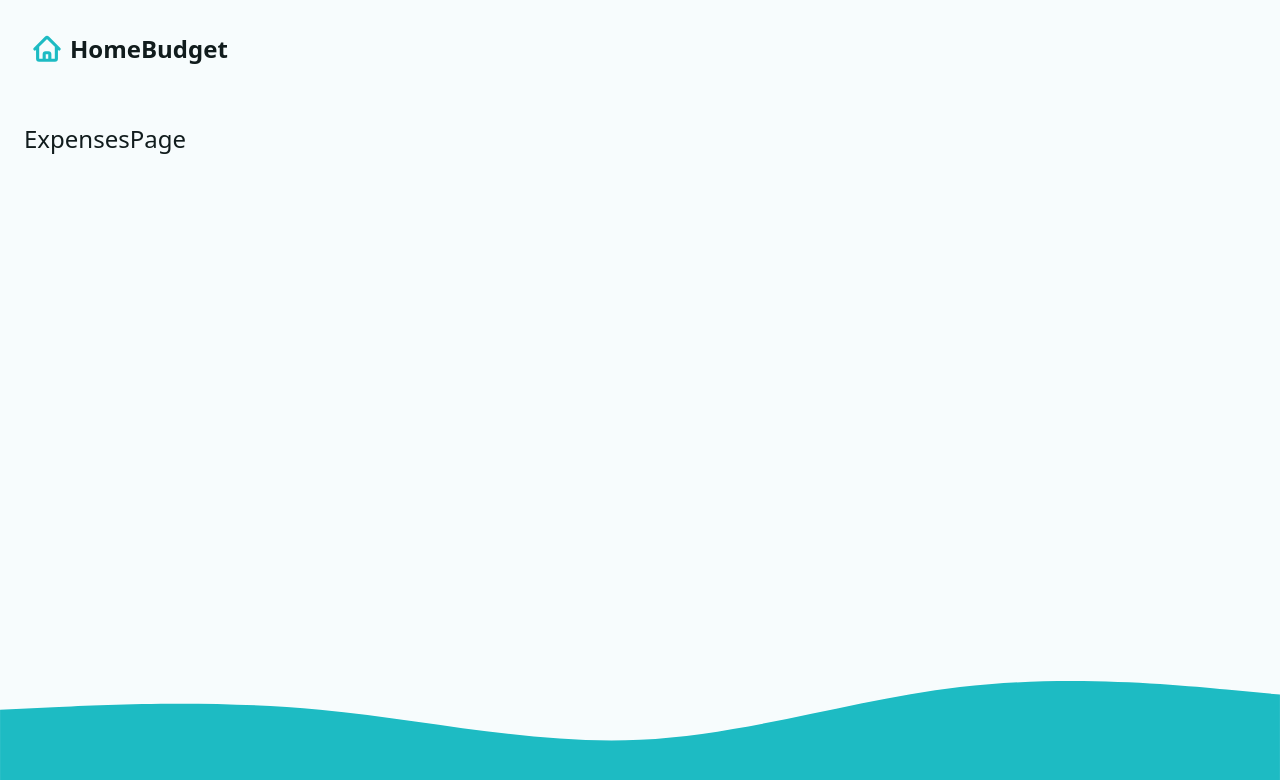
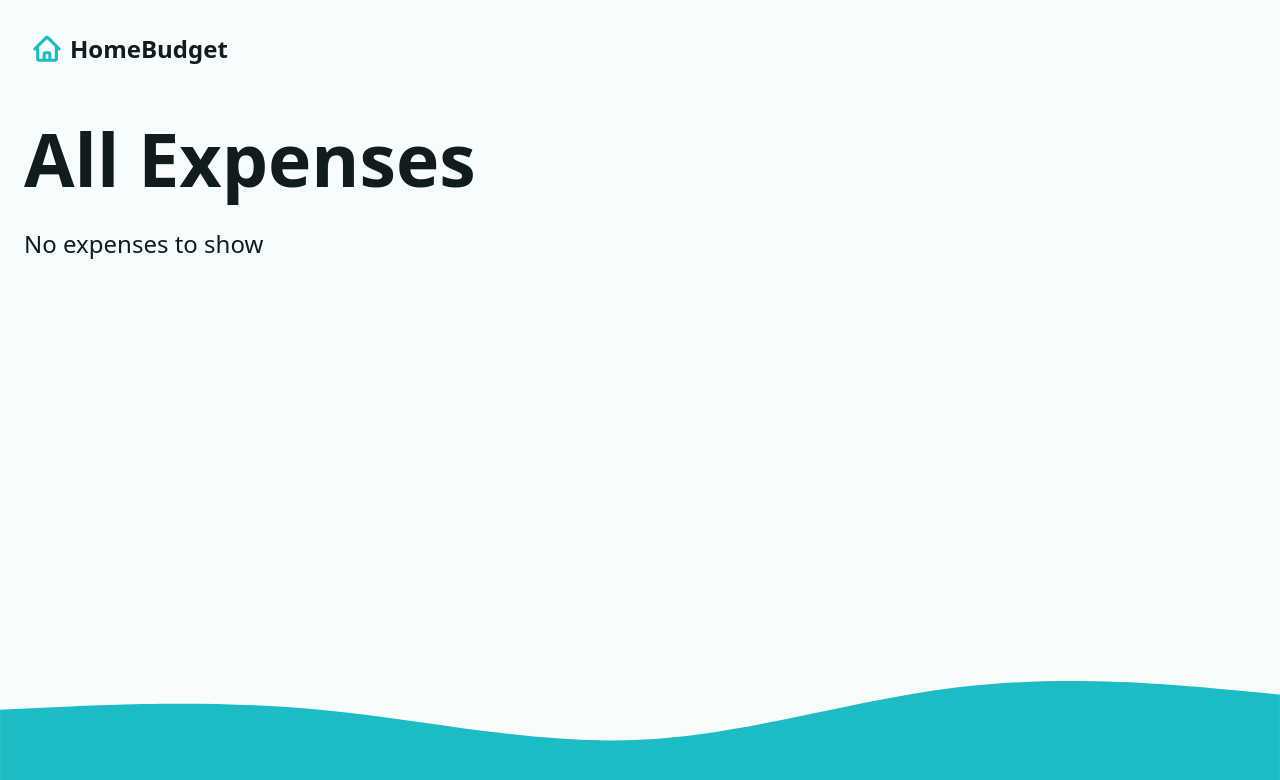
Before and after one commit to todiez/ReactBudgetingApp, a React (Vite) app: page /expenses in a window 1280 px wide. Shown: the top 780 px of the page. Built offline with nearby package versions, Linux system fonts and the light colour scheme.

Commit message:
expenses page added

```diff
--- a/src/App.jsx
+++ b/src/App.jsx
@@ -13,7 +13,7 @@
 //Routes
 import Dashboard, { dashboadAction, dashboardLoader } from "./pages/Dashboard";
 import Error from "./pages/Error";
-import { ExpensesPage } from "./pages/ExpensesPage";
+import ExpensesPage, { expensesLoader } from "./pages/ExpensesPage";
 
 
 const router = createBrowserRouter([
@@ -33,7 +33,7 @@
       {
         path: "expenses",
         element: <ExpensesPage />,
-        //loader: expensesLoader,
+        loader: expensesLoader,
       },
       {
         path: "logout",
--- a/src/pages/ExpensesPage.jsx
+++ b/src/pages/ExpensesPage.jsx
@@ -1,5 +1,34 @@
-export const ExpensesPage = () => {
-  return (
-    <div>ExpensesPage</div>
-  )
+
+//helpers
+import { useLoaderData } from "react-router-dom";
+import { fetchData } from "../helpers";
+
+//components import
+import Table from "../components/Table";
+
+//loader function
+export function expensesLoader() {
+  const expenses = fetchData("expenses");
+  return { expenses };
 }
+
+const ExpensesPage = () => {
+    const { expenses } = useLoaderData();
+
+  return <div className="grid-lg">
+    <h1>All Expenses</h1>
+    {
+        expenses && expenses.length > 0
+        ? (
+            <div className="grid-md">
+                <h2>Recent Expenses <small>({expenses.length} total)</small>
+
+                </h2>
+                <Table expenses={expenses} />
+            </div>
+        ) : <p>No expenses to show</p>
+    }
+    </div>
+};
+
+export default ExpensesPage;
```
